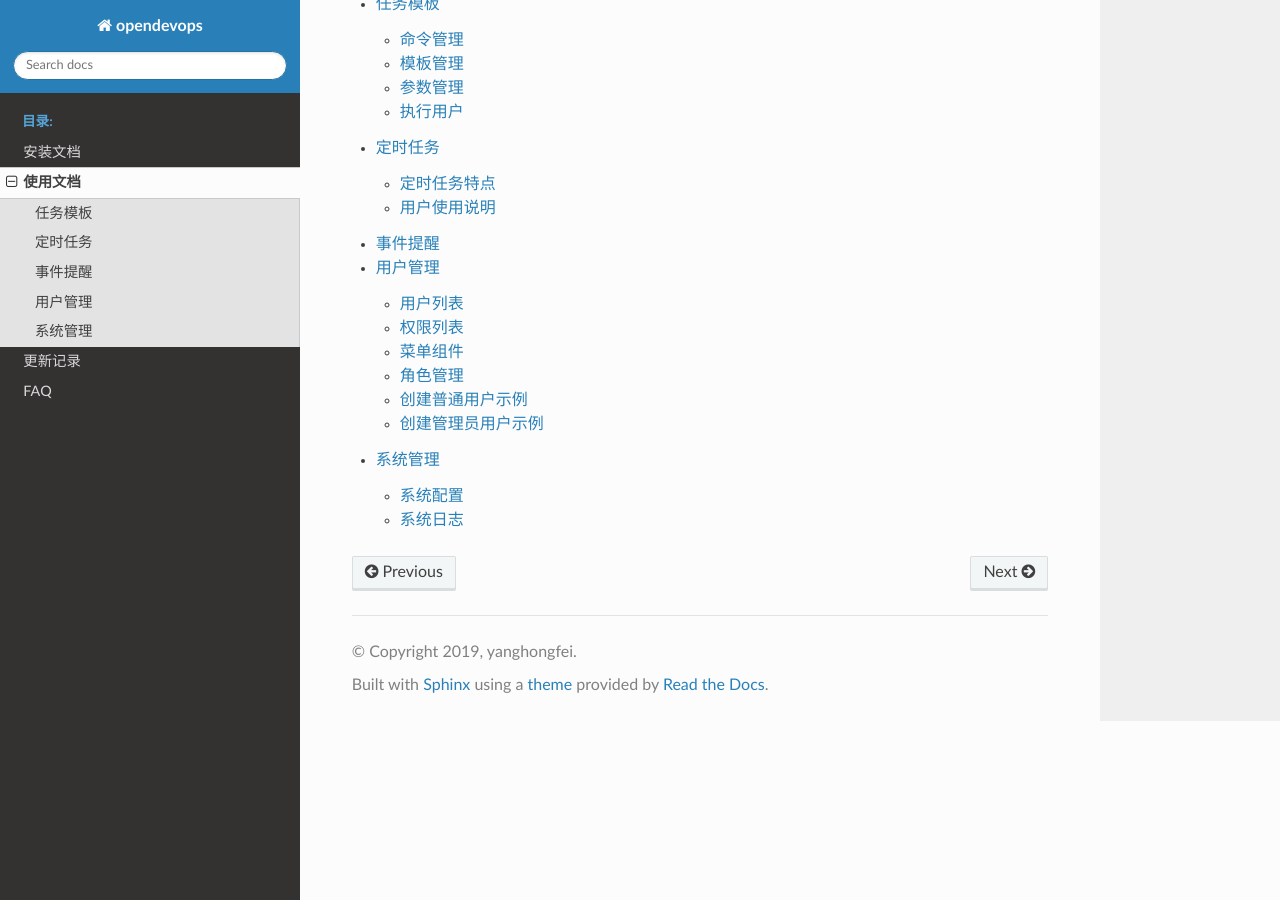
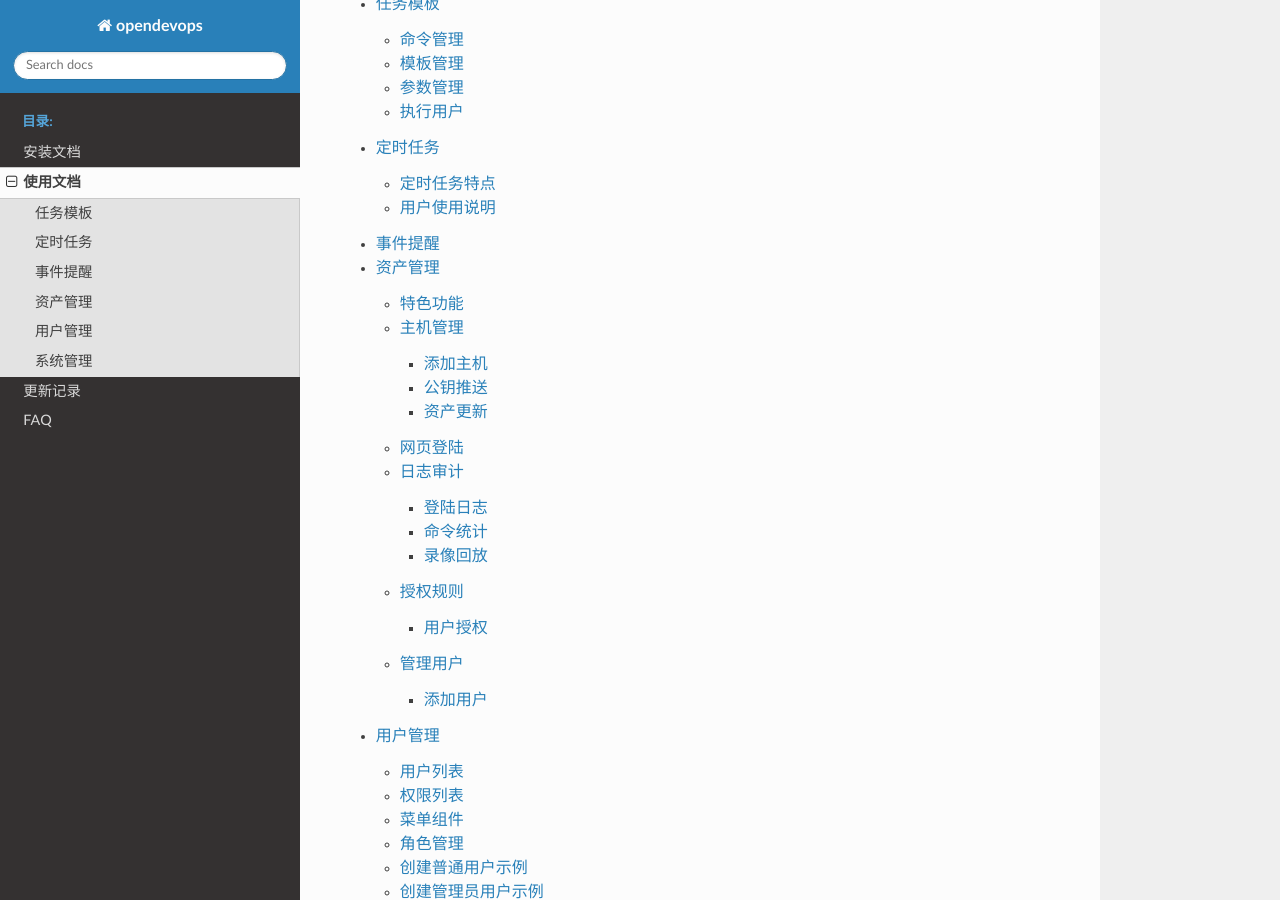
Before and after one commit to opendevops-cn/opendevops, a Sphinx documentation site: the page built from docs/source/user_guide.rst, in a window 1280 px wide and 900 px high, scrolled down 224 px. Built offline with Sphinx 7.4.7 and the Read the Docs theme 2.0.0, drawn with Linux system fonts in a browser that asks for light colours; pages that are not in the unit, such as notebooks, are missing from menus.

Commit message:
更新CMDB信息

```diff
--- a/docs/source/cmdb_manager.md
+++ b/docs/source/cmdb_manager.md
@@ -1,7 +1,6 @@
 ### 资产管理
 
 > 这部分主要介绍CMDB资产管理，后续我们会进行调研开发更加详细功能。
-
 
 #### 特色功能
 
@@ -13,80 +12,69 @@
 - 支持标签管理、多个标签可以方便你快速的区分你的资产分类
 - 支持管理用户、多管理用户选择可以解决你多云、多服务器、不同密钥主机连接问题
 
+#### 主机管理
+> 主机管理就是你的资产列表，这里你可以对你的资产进行操作，如：编辑信息、SSH登陆等
 
-**添加主机**
 
-这里只需要填写几个必填项即可，其余的后续都会自动获取到
-
+##### 添加主机
+> 这里只需要填写几个必填项即可，其余的后续都会自动获取到
 - 主机名：服务器Hostname
 - 主机组：选择关联你的主机组
 - IDC： 机房位置
-- 管理用户： 是用来登陆你机器的用户，Linux系统用户密码/密钥
+- 管理用户： 管理用户是用来登陆你机器的用户，管理用户需要提前录入
+    - 选择[管理用户](www.google,com)用来登陆主机
+    - 选择手动录入，将用户密码填入，用来登陆主机
 - IP： 服务器的IP地址
 - port: 服务器SSH端口
 - Tag标签： 可关联标签
 - Other: 其余的可以选择不填，自动获取
 
-
 ![](./_static/images/cmdb_add_host.png)
 
+##### 公钥推送
 
-**推送公钥**
+> 选择主机，点击->公钥推送， 先推送公钥，后续用来获取资产信息使用
 
-选择主机，点击->公钥推送， 先推送公钥，后续用来获取资产信息使用,
-- 成功后连通性显示`true`
-- 失败后连通性显示`false`
+- 推送成功后连通性显示：true
+- 推送失败后连通性显示：false
 
 ![](./_static/images/cmdb_add_key.png)
 
-**资产更新**
-
+##### 资产更新
 > 选择已经推送过公钥的主机，资产更新会自动抓取服务器资产信息
-
 ![](./_static/images/cmdb_list.png)
-
 ![](./_static/images/cmdb_host_info.png)
 
 #### 网页登陆
-
-- 点击主机后面`ssh` Web Terminal 登陆
-
+> 点击主机后面`ssh` Web Terminal 登陆
 ![](./_static/images/web_ssh.png)
-
 
 #### 日志审计
 - 命令统计
 - 录像回放
 - 登陆日志
 
-**登陆日志**
-
+##### 登陆日志
 ![](./_static/images/cmdb_log_list.png)
 
-**命令统计**
-
+##### 命令统计
 ![](./_static/images/cmdb_cmd_count.png)
 
-**录像回放**
-
+##### 录像回放
 ![](./_static/images/cmdb_video.png)
 
-
 #### 授权规则
-
-- 根据授权规则可以对CoDo平台用户授权主机/主机组
+> 根据授权规则可以对CoDo平台用户授权主机/主机组
 
 ![](./_static/images/cmdb_role.png)
 
-**用户授权**
-
+##### 用户授权
 ![](./_static/images/cmdb_user_role.png)
-
 
 #### 管理用户
 > 管理用户是用来登陆资产主机的用户，一般主机用户是root，添加资产的时候选择此用户用来登陆你的主机，自动更新资产等
 
-**添加用户**
+##### 添加用户
 - 名称: 建议有意义的名称
 - 用户名：Linux系统用户
 - 密码： Linux系统用户密码（如果是密钥可不填）
--- a/docs/source/user_guide.rst
+++ b/docs/source/user_guide.rst
@@ -10,5 +10,6 @@
    task_template
    timed_task
    event_reminder
+   cmdb_manager
    user_manager
    system_config
```
